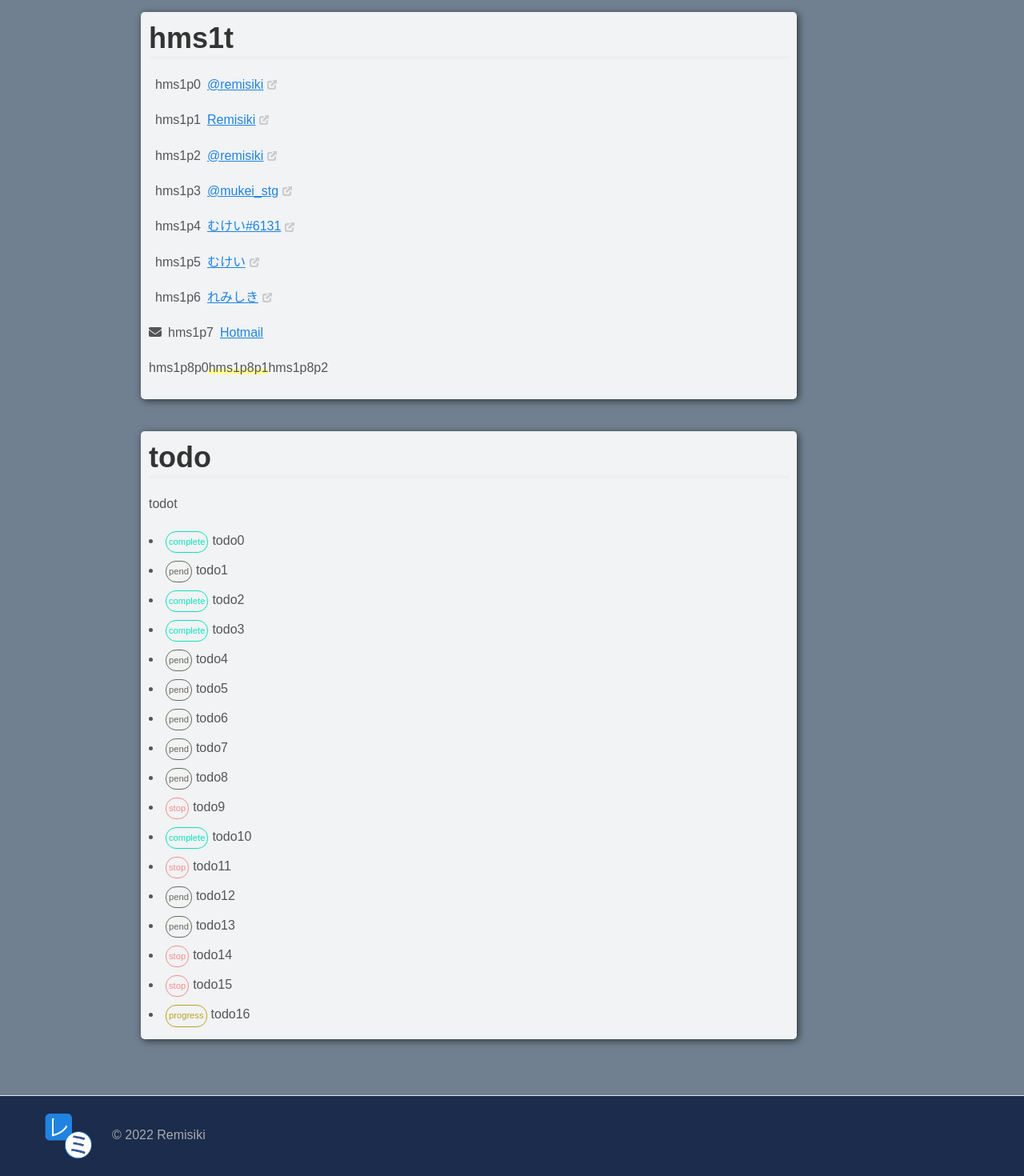
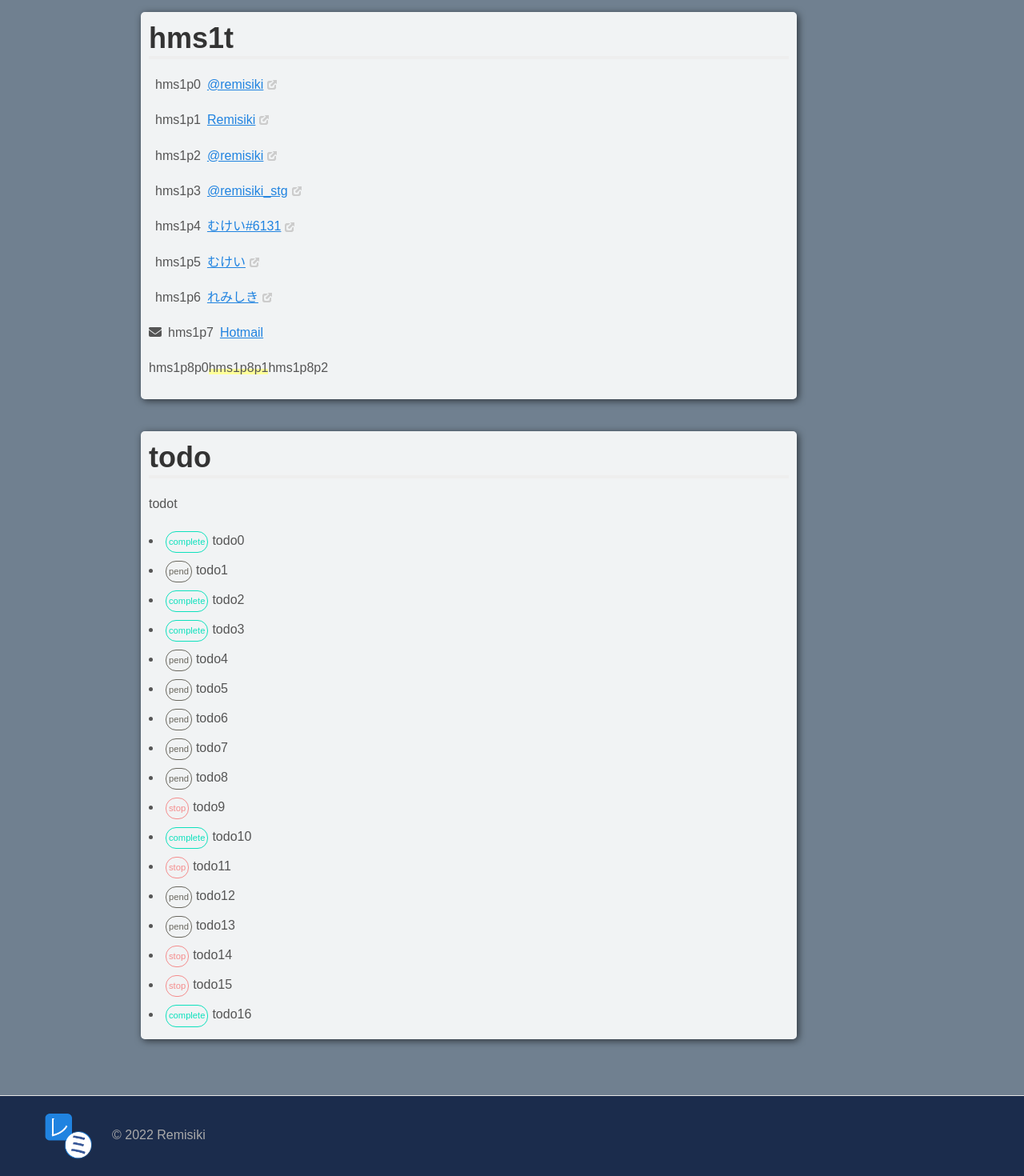
Before and after one commit to remisiki/remisiki.github.io, a React (Create React App) app: page /#/ in a window 1280 px wide. Shown: the part 918-2388 px from the top of the page at 80% size. Built offline with nearby package versions, Linux system fonts and the light colour scheme; what i18next-resources-to-backend would draw is missing.

Commit message:
Update info

```diff
--- a/src/components/Game.js
+++ b/src/components/Game.js
@@ -48,7 +48,7 @@ function GameScreen() {
 	return (
 		<div>
 			<div className="twitter-tl float" id="twitter-tl" >
-				<TwitterTimeLine name="mukei_stg" theme={getTheme} />
+				<TwitterTimeLine name="remisiki_stg" theme={getTheme} />
 			</div>
 
 			<div id="content" className="wrapper doc">
--- a/src/components/Home.js
+++ b/src/components/Home.js
@@ -32,7 +32,7 @@ function ToDoList({num, status}) {
 function HomeScreen() {
 	const avatar = require("../assets/avatar.jpg");
 	const sections = ["Welcome", "Accounts", "ToDo-List"];
-	const todo_status = ["complete", "pend", "complete", "complete", "pend", "pend", "pend", "pend", "pend", "stop", "complete", "stop", "pend", "pend", "stop", "stop", "progress"];
+	const todo_status = ["complete", "pend", "complete", "complete", "pend", "pend", "pend", "pend", "pend", "stop", "complete", "stop", "pend", "pend", "stop", "stop", "complete"];
 	const { t, i18n } = useTranslation();
 	useEffect(() => {
 		selectNavi('home');
@@ -77,7 +77,7 @@ function HomeScreen() {
 					<p>
 						<FontAwesomeIcon icon="fa-brands fa-twitter" />
 						&ensp;{t("hms1p3")}&ensp;
-						<a href="https://twitter.com/mukei_stg">@mukei_stg</a>
+						<a href="https://twitter.com/remisiki_stg">@remisiki_stg</a>
 					</p>
 					<p>
 						<FontAwesomeIcon icon="fa-brands fa-discord" />
--- a/src/components/Info.js
+++ b/src/components/Info.js
@@ -139,8 +139,8 @@ function InfoScreen() {
 						</li>
 						<li>
 							<Folder name="Scala" id="scala" />
-							<div className="fold-block" id="scala"> <p className="red-text">
-									{t("bad")}
+							<div className="fold-block" id="scala"> <p className="brown-text">
+									{t("futuu")}
 								</p>
 								<p>
 									{t("scala")}
--- a/src/components/Repos.js
+++ b/src/components/Repos.js
@@ -40,7 +40,7 @@ function ReposScreen() {
 					<Project name="kettyan-bot" description={t("proj1")} href="https://remisiki.github.io/kettyan-bot/" thumb="ket" lang="Python" />
 					<Project name="k-gatya" description={t("proj4")} href="https://remisiki.github.io/k-gatya/" thumb="keg" lang="JavaScript" />
 					<Project name="remiqq" description={t("proj5")} href="https://github.com/remisiki/remiqq" thumb="electron" lang="JavaScript" />
-					<Project name="lan-server" description={t("proj6")} href="https://github.com/remisiki/lan-server" thumb="play" lang="Scala" />
+					<Project name="lan-share" description={t("proj6")} href="https://github.com/remisiki/lan-share" thumb="play" lang="Scala" />
 					<Project name="umjicanvas" description={t("proj2")} href="https://github.com/remisiki/umjicanvas" thumb="umjicanvas" lang="Java" />
 					<Project name="GMM-Demux" description={t("proj3")} href="https://gmm-demux.readthedocs.io/en/latest/" thumb="tsne" lang="Python" />
 					<Project name="ECE4710J" description={t("projji")} href="https://github.com/remisiki/ECE4710J" thumb="svm" lang="Python" />
```
